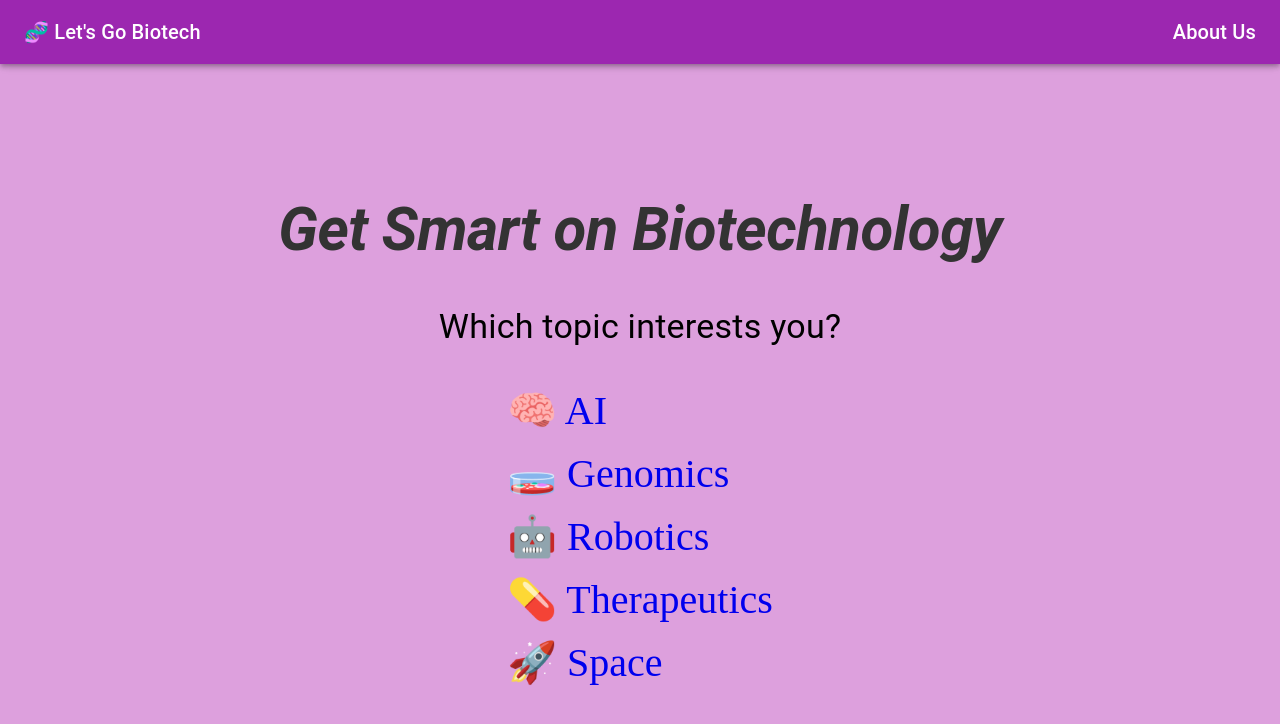
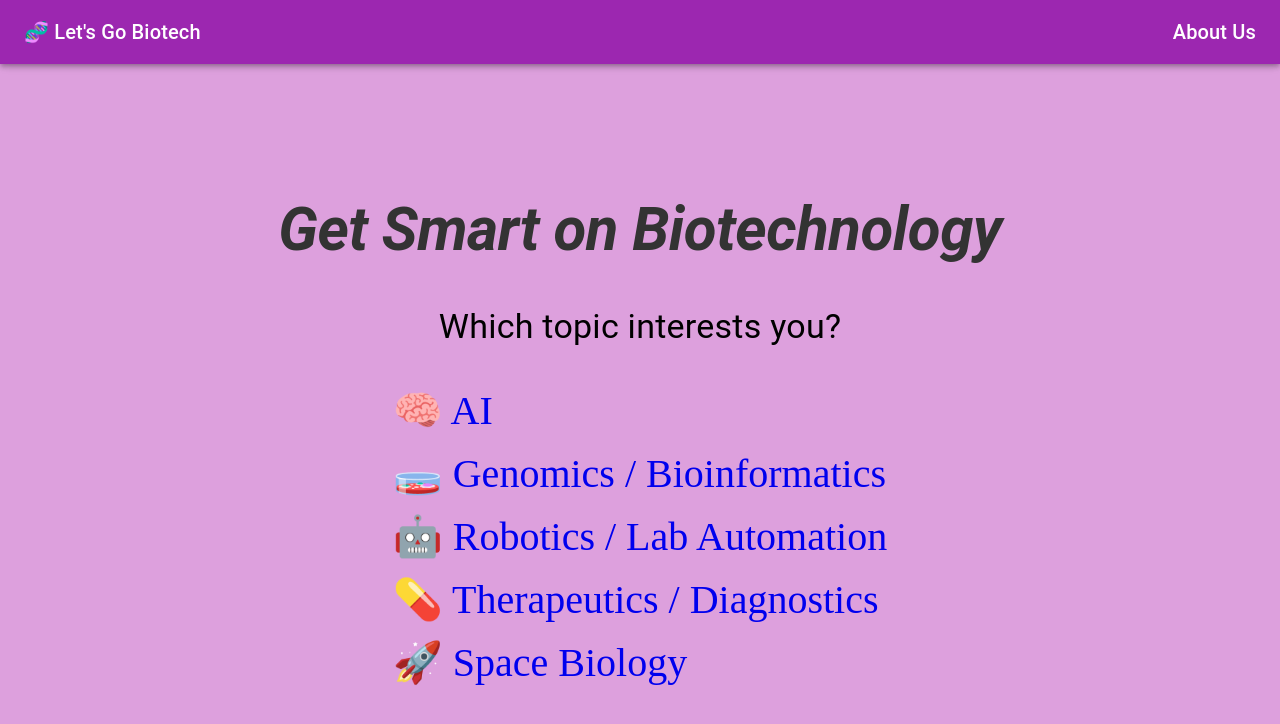
Before and after one commit to rohanrobinson/lgb, a Next.js app: page / in a window 1280 px wide. Shown: the top 724 px of the page. Built offline with nearby package versions, Linux system fonts and the light colour scheme.

Commit message:
main topic changes (lfg)

```diff
--- a/src/pages/index.js
+++ b/src/pages/index.js
@@ -80,7 +80,7 @@ export default function Home() {
             }
         }}
           >
-            <span className={styles.topicsTextLarge}>🧫 Genomics</span>
+            <span className={styles.topicsTextLarge}>🧫 Genomics / Bioinformatics</span>
           </Link>
 
           <Link
@@ -94,7 +94,7 @@ export default function Home() {
             }
           }}
           >
-            <span className={styles.topicsTextLarge}>🤖 Robotics</span>
+            <span className={styles.topicsTextLarge}>🤖 Robotics / Lab Automation</span>
           </Link>
 
           <Link
@@ -108,7 +108,7 @@ export default function Home() {
             }
           }}
           >
-            <span className={styles.topicsTextLarge}>💊 Therapeutics</span>
+            <span className={styles.topicsTextLarge}>💊 Therapeutics / Diagnostics</span>
           </Link>
 
           <Link
@@ -122,7 +122,7 @@ export default function Home() {
             }
           }}
           >
-            <span className={styles.topicsTextLarge}>🚀 Space</span>
+            <span className={styles.topicsTextLarge}>🚀 Space Biology</span>
           </Link>
 
         </div>
```
